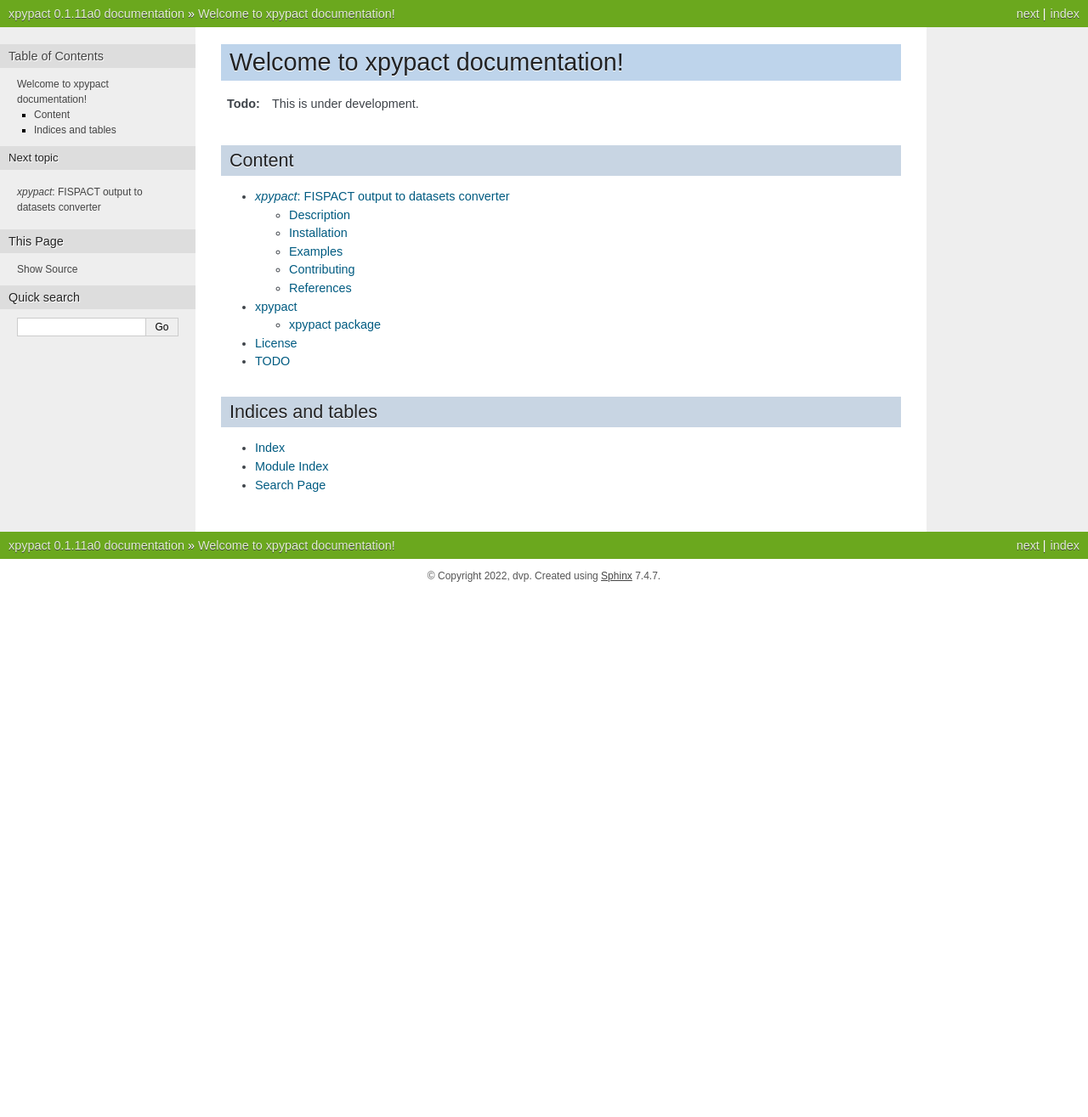
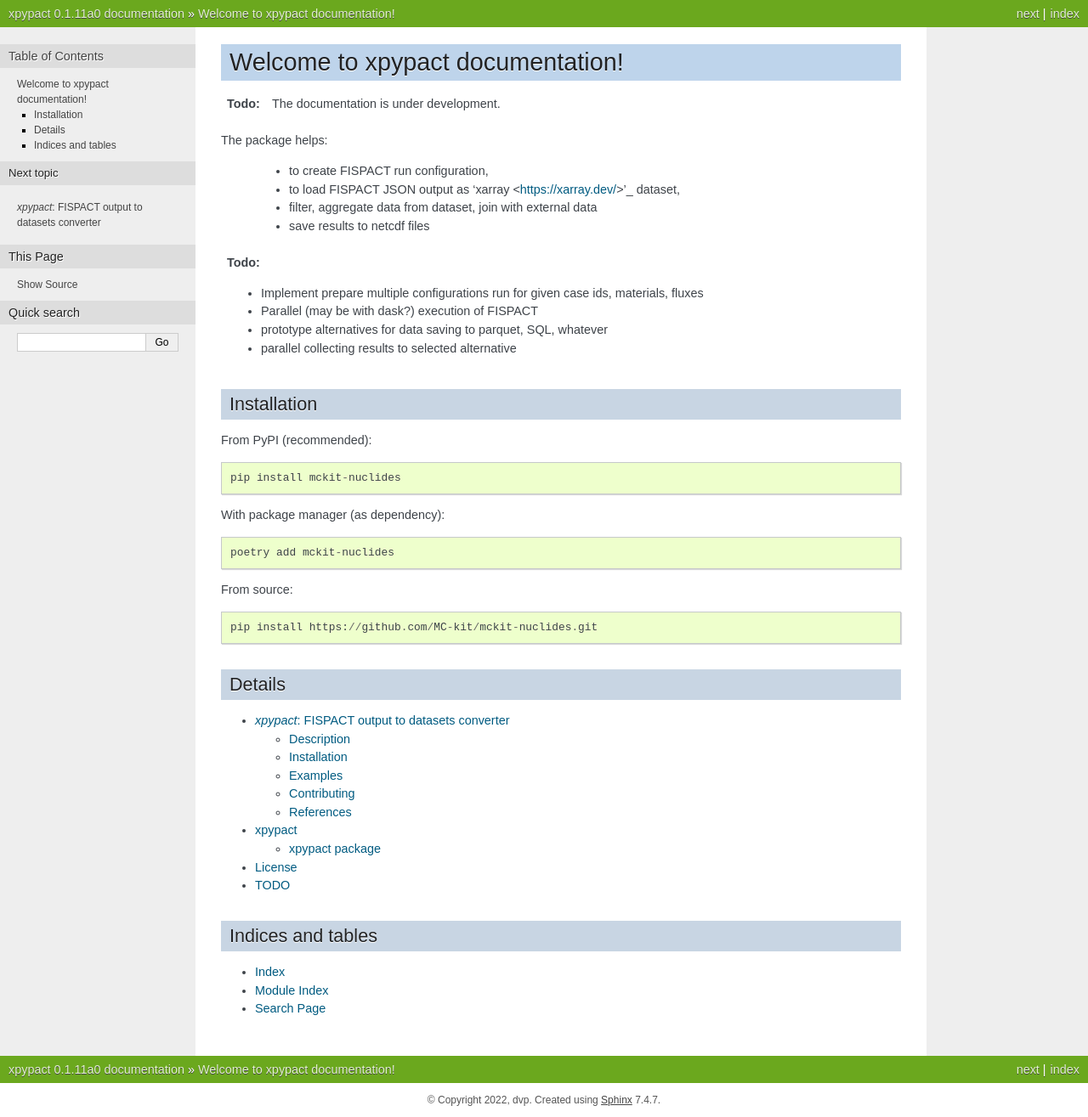
Before and after one commit to MC-kit/xpypact, a Sphinx documentation site: the page built from docs/source/index.rst, in a window 1280 px wide. Shown: the whole page at 85% size. Built offline with Sphinx 7.4.7, drawn with Linux system fonts in a browser that asks for light colours; the version number is read from the project's files by our own code; before the commit the page ends 900 px from its top, so only the background shows below that.

Commit message:
build: update similar files

```diff
--- a/docs/source/index.rst
+++ b/docs/source/index.rst
@@ -3,9 +3,50 @@ Welcome to xpypact documentation!
 =================================
 
 .. todo::
-   This is under development.
 
-Content
+    The documentation is under development.
+
+
+The package helps:
+
+    - to create FISPACT run configuration,
+    - to load FISPACT JSON output as 'xarray <https://xarray.dev/>'_ dataset,
+    - filter, aggregate data from dataset, join with external data
+    - save results to netcdf files
+
+
+
+
+.. todo::
+
+    - Implement prepare multiple configurations run for given case ids, materials, fluxes
+    - Parallel (may be with dask?) execution of FISPACT
+    - prototype alternatives for data saving to parquet, SQL, whatever
+    - parallel collecting results to selected alternative
+
+
+Installation
+============
+
+From PyPI (recommended):
+
+.. code-block::
+
+   pip install mckit-nuclides
+
+With package manager (as dependency):
+
+.. code-block::
+
+   poetry add mckit-nuclides
+
+From source:
+
+.. code-block::
+
+   pip install https://github.com/MC-kit/mckit-nuclides.git
+
+Details
 =======
 
 .. toctree::
```
Also changed, not shown: 1 other file.
